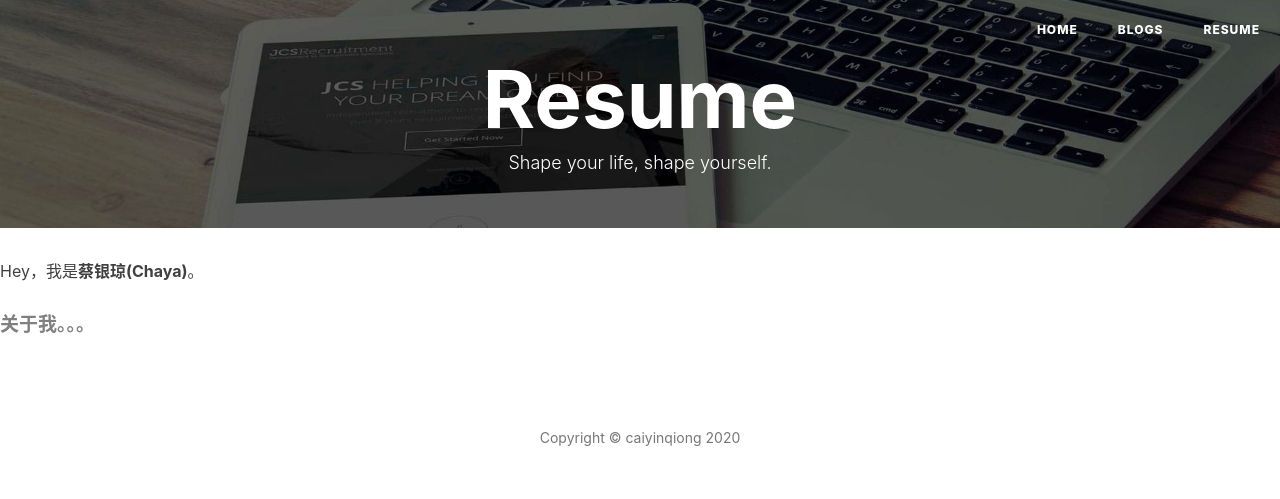
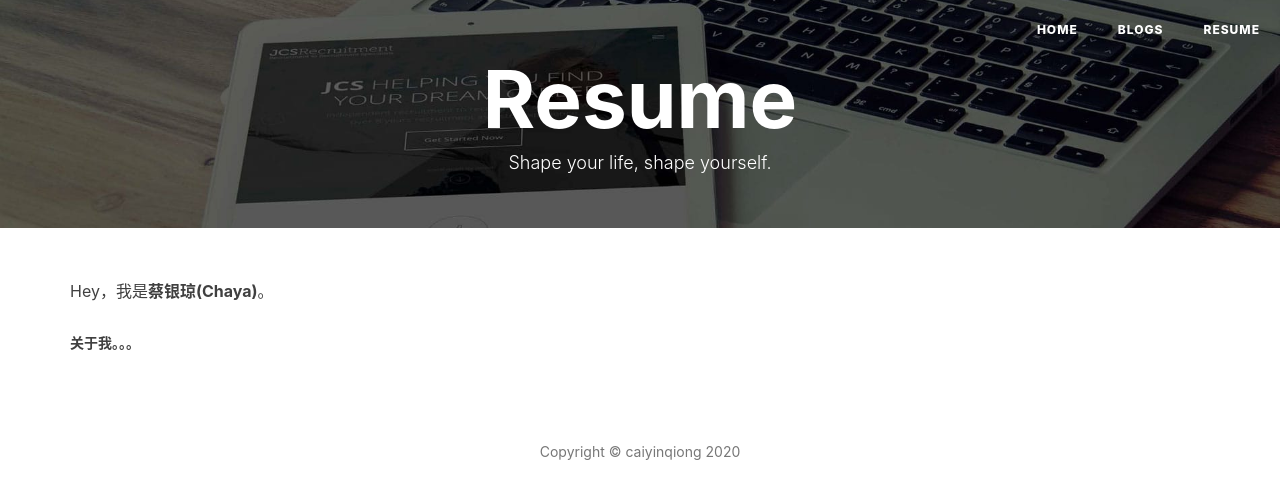
Before and after one commit to caiyinqiong/caiyinqiong.github.io, a Jekyll site: the page built from resume.html, in a window 1280 px wide. Shown: the top 499 px of the page. Built offline with Jekyll 4.4.1, drawn with Linux system fonts in a browser that asks for light colours; nearby versions of some CDN libraries; comment, search, counter and statistics services are not loaded.

Commit message:
Update resume.html

```diff
--- a/resume.html
+++ b/resume.html
@@ -22,7 +22,7 @@ header-img: "img/post-bg-rwd.jpg"
 
 
 <!-- Chinese Version -->
-<div class="zh post-container">
+<div class="container">
 
     <!--copied from markdown -->
 
```
